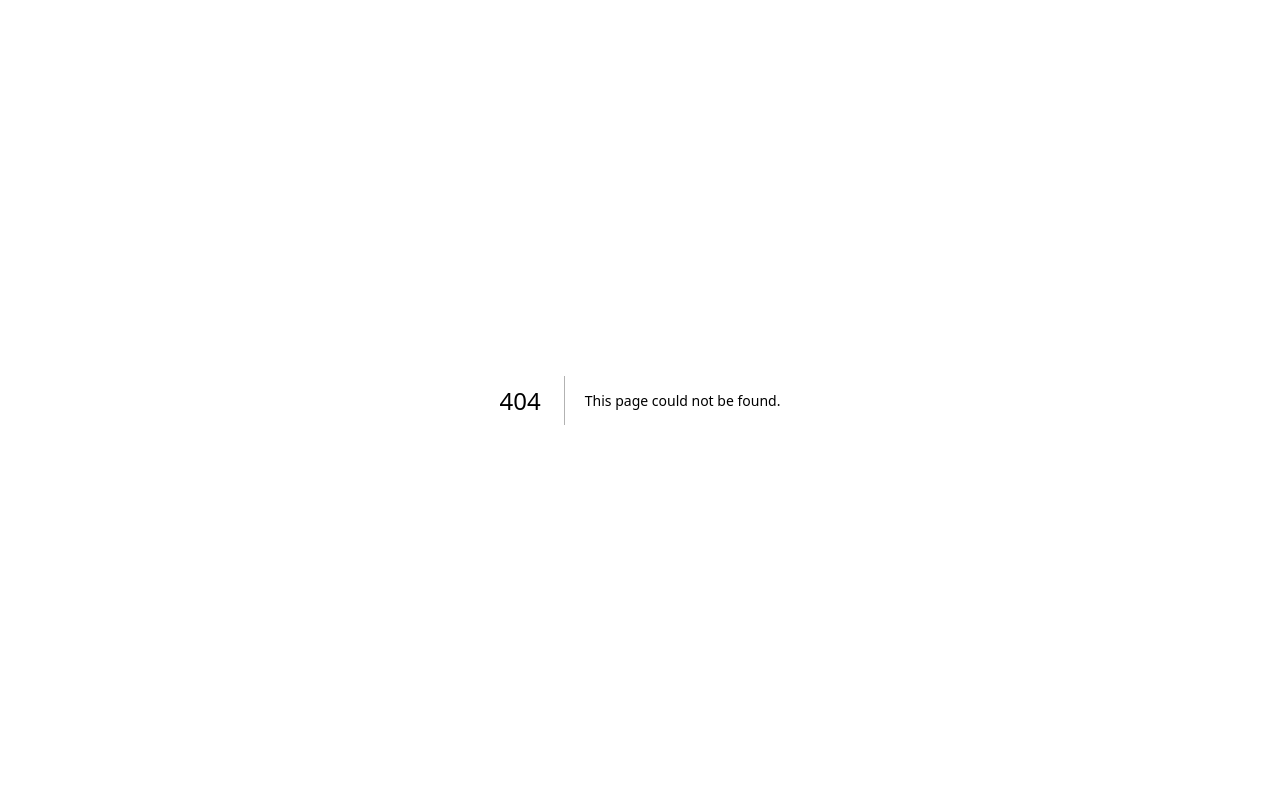
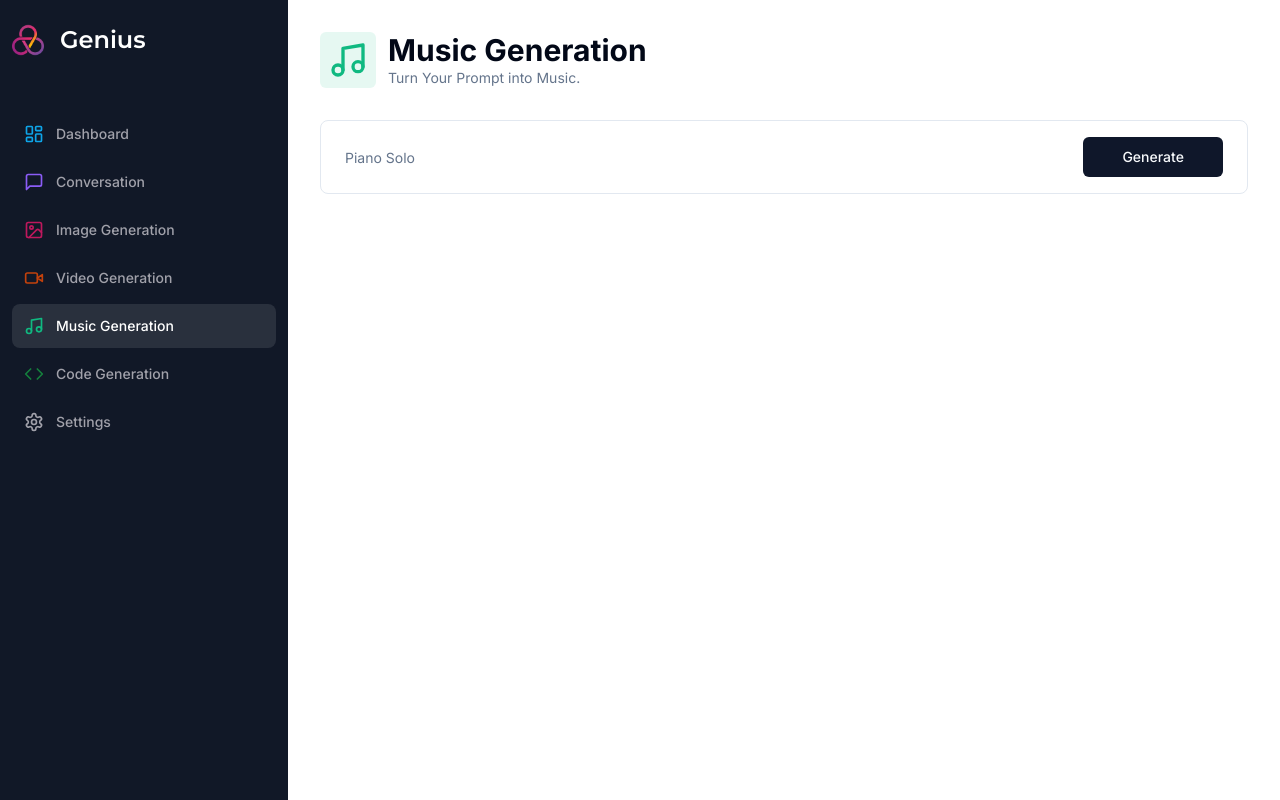
Before and after one commit to Rio-awsm/saas-ai-platform-GENIUS-, a Next.js app: page /music in a window 1280 px wide. Before the commit this address had no page. Built offline with nearby package versions, Linux system fonts and the light colour scheme.

Commit message:
music ai added

```diff
--- /dev/null
+++ b/app/(dashboard)/(routes)/music/constants.ts
@@ -0,0 +1,7 @@
+import * as z from "zod";
+
+export const formSchema = z.object({
+  prompt: z.string().min(1, {
+    message: "Prompt is required."
+  }),
+});
--- /dev/null
+++ b/app/(dashboard)/(routes)/music/page.tsx
@@ -0,0 +1,121 @@
+"use client";
+
+import axios from "axios";
+import * as z from "zod";
+
+import Heading from "@/components/Heading";
+import { MessageSquare, Music } from "lucide-react";
+import React, { useState } from "react";
+import { useForm } from "react-hook-form";
+import { zodResolver } from "@hookform/resolvers/zod";
+
+import { formSchema } from "./constants";
+import { Form, FormControl, FormField, FormItem } from "@/components/ui/form";
+import { Input } from "@/components/ui/input";
+import { Button } from "@/components/ui/button";
+import { useRouter } from "next/navigation";
+import { ChatCompletionRequestMessage } from "openai";
+import { Empty } from "@/components/Empty";
+import { Loader } from "@/components/loader";
+
+
+const Musicpage = () => {
+  const router = useRouter();
+  const [music, setMusic] = useState<string>();
+
+  const form = useForm<z.infer<typeof formSchema>>({
+    resolver: zodResolver(formSchema),
+    defaultValues: {
+      prompt: "",
+    },
+  });
+
+  const isLoading = form.formState.isSubmitting;
+
+  const onSubmit = async (values: z.infer<typeof formSchema>) => {
+    try {
+      setMusic(undefined);
+      const response = await axios.post('/api/music', values);
+      setMusic(response.data.audio);
+      form.reset();
+
+    } catch (error: any) {
+      //open pro model
+      console.log(error);
+    } finally{
+     router.refresh();
+    }
+  };
+
+  return (
+    <div>
+      <Heading
+        title="Music Generation"
+        description="Turn Your Prompt into Music."
+        icon={Music}
+        iconColor="text-emerald-500"
+        bgColor="bg-emerald-500/10"
+      />
+      <div className="px-4 lg:px-8">
+        <div>
+          <Form {...form}>
+            <form
+              onSubmit={form.handleSubmit(onSubmit)}
+              className=" rounded-lg
+                  border
+                  w-full
+                  p-4
+                  px-3
+                  md:px-6
+                  focus-within:shadow-sm
+                  grid
+                  grid-cols-12
+                  gap-2"
+            >
+              <FormField
+                name="prompt"
+                render={({ field }) => (
+                  <FormItem className="col-span-12 lg:col-span-10">
+                    <FormControl className="m-0 p-0">
+                      <Input
+                        className="border-0 outline-none focus-visible:ring-0 focus-visible:ring-transparent"
+                        disabled={isLoading}
+                        placeholder="Piano Solo"
+                        {...field}
+                      />
+                    </FormControl>
+                  </FormItem>
+                )}
+              />
+              <Button
+                className="col-span-12 lg:col-span-2 w-full"
+                type="submit"
+                disabled={isLoading}
+                size="icon"
+              >
+                Generate
+              </Button>
+            </form>
+          </Form>
+        </div>
+        <div className="space-y-4 mt-4">
+          {isLoading && (
+            <div className="p-8 rounded-lg w-full flex items-center justify-center bg-muted">
+             <Loader />
+            </div>
+          )}
+          {music && !isLoading && (
+           <Empty label="No Music Generated!!" />
+          )}
+        {music && (
+          <audio controls className="w-full mt-8">
+           <source src={music} />
+          </audio>
+        )}
+        </div>
+      </div>
+    </div>
+  );
+};
+
+export default Musicpage;
--- /dev/null
+++ b/app/api/music/route.ts
@@ -0,0 +1,42 @@
+import Replicate from "replicate";
+import { auth } from "@clerk/nextjs";
+import { NextResponse } from "next/server";
+
+
+
+const replicate = new Replicate({
+  auth: process.env.REPLICATE_API_TOKEN!,
+});
+
+export async function POST(
+  req: Request
+) {
+  try {
+    const { userId } = auth();
+    const body = await req.json();
+    const { prompt  } = body;
+
+    if (!userId) {
+      return new NextResponse("Unauthorized", { status: 401 });
+    }
+
+    if (!prompt) {
+      return new NextResponse("Prompt is required", { status: 400 });
+    }
+
+
+    const response = await replicate.run(
+      "riffusion/riffusion:8cf61ea6c56afd61d8f5b9ffd14d7c216c0a93844ce2d82ac1c9ecc9c7f24e05",
+      {
+        input: {
+          prompt_a: prompt
+        }
+      }
+    );
+
+    return NextResponse.json(response);
+  } catch (error) {
+    console.log('[MUSIC_ERROR]', error);
+    return new NextResponse("Internal Error", { status: 500 });
+  }
+};
--- a/package.json
+++ b/package.json
@@ -33,6 +33,7 @@
     "react-dom": "18.2.0",
     "react-hook-form": "^7.45.2",
     "react-markdown": "^8.0.7",
+    "replicate": "^0.14.1",
     "tailwind-merge": "^1.14.0",
     "tailwindcss": "3.3.3",
     "tailwindcss-animate": "^1.0.6",
```
Also changed, not shown: 1 other file (tests, documents, lock files or other folders).
